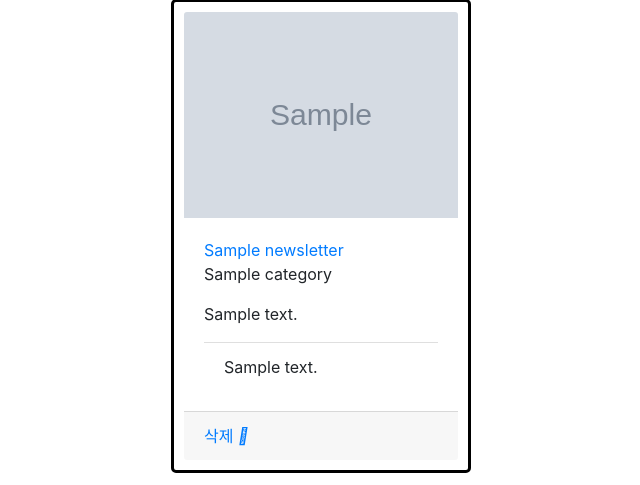
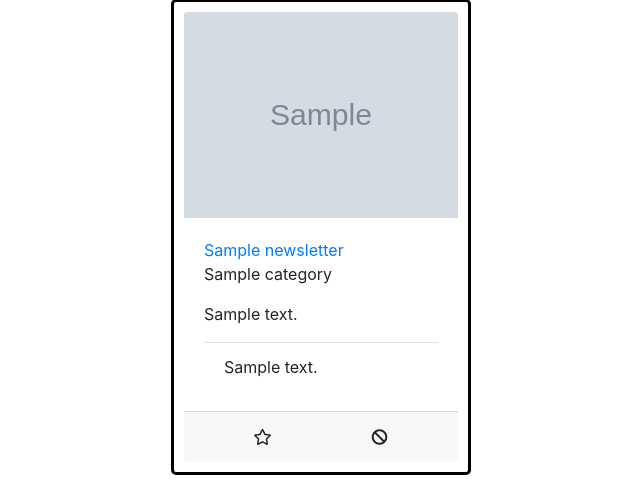
Before and after one commit to chochoq/newpyeonham, a Flask app: template templates/index.html in a window 1280 px wide. Shown: the part 325-810 px from the top of the page, without its empty margins (319-959 px from the left). Run offline with Flask 2, Linux system fonts and the light colour scheme; the template is opened without the code that fills it: most values are stand-ins (such as "Sample title", 1, 10 or a date in 2020); grey boxes marked "Sample" are stand-in pictures; some libraries are stand-ins or nearby versions; some web fonts are replaced.

Commit message:
좋아요, css 수정

```diff
--- a/app.py
+++ b/app.py
@@ -27,7 +27,7 @@ def home():
         user_info = db.user.find_one({"email": payload['email']})
 
         newsletters = list(db.newsletters.aggregate([{'$match': {'title': {'$nin': user_info['hide']}}},
-                                                     {'$sample': {'size': 8}},
+                                                     {'$sample': {'size': 12}},
                                                      { '$project': { '_id':False }}
                                                      ]))
 
@@ -36,7 +36,7 @@ def home():
         if len(like)>0 :
             for letter in newsletters :
                 if(letter['title'] in like) :
-                    letter['like'] = True
+                    letter['like'] = 1
 
         commentList = user_info['comment'];
         if len(commentList)>0 :
@@ -203,7 +203,6 @@ def show_letters():
 @app.route('/api/delete', methods=['POST'])
 def delete_letters():
     token_receive = request.cookies.get('mytoken')
-    print('토오오큰', token_receive)
     payload = jwt.decode(token_receive, SECRET_KEY, algorithms=['HS256'])
 
     title_receive = request.form['title_give']
@@ -211,6 +210,26 @@ def delete_letters():
 
     return jsonify({'msg': '이제 [' + title_receive + '] 뉴스레터는 보이지않아요!'})
 
+@app.route('/api/like', methods=['POST'])
+def like_letters():
+    token_receive = request.cookies.get('mytoken')
+    payload = jwt.decode(token_receive, SECRET_KEY, algorithms=['HS256'])
+
+    title_receive = request.form['title']
+    is_like = request.form['isLike']
+    print(title_receive, is_like)
+
+    if is_like == 'true':
+        db.user.update_one({"email": payload['email']}, {"$push": {"like": title_receive}})
+        msg = title_receive+' 좋아요!'
+    else :
+        db.user.update_one({"email": payload['email']}, {"$pull": {"like": title_receive}})
+        msg = title_receive+'는 이제 안 좋아요..'
+
+
+    return jsonify({'msg': msg})
+
+
 
 if __name__ == '__main__':
     app.run('0.0.0.0', port=5000, debug=True)
--- a/static/css/letterStyle.css
+++ b/static/css/letterStyle.css
@@ -7,12 +7,24 @@
 }
 
 .letter {
-
+    display: flex;
+    flex-direction: column;
     width: 300px;
     margin: 10px;
     padding: 10px;
     border: black solid;
     border-radius: 5px;
+}
+
+.letter .md-form{
+    display: flex;
+    flex-direction: column;
+    justify-content: center;
+    align-items: center;
+}
+
+.letter .md-form button{
+    margin-top: 10px;
 }
 
 .letter-img-top {
@@ -96,8 +108,24 @@
     width: 80%;
 }
 
-.button_box input{
-    background-color: #efefef;
-    color:black;
-    border: none;
+
+.letter footer{
+    display: flex;
+    justify-content: space-around;
+    align-items: center;
+
 }
+
+.letter footer i{
+    display: inline-block;
+    padding: 5px;
+    width: 50%;
+    height: 100%;
+    cursor: pointer;
+    text-align: center;
+}
+
+.like{
+    color: rgb(255, 162, 23);
+
+}
--- a/static/css/loginStyle.css
+++ b/static/css/loginStyle.css
@@ -35,3 +35,14 @@ section.show{
 .login.user_component{
     display: inline-block;
 }
+
+.input_box{
+    width: 1500px;
+    padding-left: 500px;
+}
+
+.button_box input{
+    background-color: #efefef;
+    color:black;
+    border: none;
+}
--- a/static/css/searchbarStyle.css
+++ b/static/css/searchbarStyle.css
@@ -12,8 +12,3 @@
     text-align: center;
 
 }
-
-.input_box{
-    width: 1500px;
-    padding-left: 500px;
-}
--- a/static/script/letterJs.js
+++ b/static/script/letterJs.js
@@ -36,3 +36,19 @@ function comment_insert(title,e) {
     }
 
 }
+
+function likeLetter(title, isLike){
+    if(document.cookie.split('=')[1]){
+        $.ajax({
+            type: 'POST',
+            url: '/api/like',
+            data: {title, isLike},
+            success: function (response) {
+                alert(response['msg']);
+                window.location.reload()
+            }
+        });
+    }else{
+        alert('로그인을 해주세요')
+    }
+}
--- a/templates/index.html
+++ b/templates/index.html
@@ -26,7 +26,10 @@
     <link rel="stylesheet" type="text/css" href="/static/css/loginStyle.css">
     <link rel="stylesheet" type="text/css" href="/static/css/letterStyle.css">
     <link rel="stylesheet" type="text/css" href="/static/css/searchbarStyle.css">
-    <link href="//maxcdn.bootstrapcdn.com/font-awesome/4.7.0/css/font-awesome.min.css" rel="stylesheet">
+    <link rel="stylesheet" href="https://stackpath.bootstrapcdn.com/font-awesome/4.7.0/css/font-awesome.min.css">
+    <link href="https://cdnjs.cloudflare.com/ajax/libs/font-awesome/5.13.0/css/all.min.css" rel="stylesheet"> <!--CDN 링크 -->
+
+
     <script>
         {#let newsletters = '{{ newsletters }}'#}
         let status = '{{ status }}'
@@ -242,12 +245,12 @@
                     {% endif %}
                 </div>
                 <footer class="card-footer">
-                    <a href="#" onclick="deleteLetters('{{ newsletter.title }}')"
-                       class="card-footer-item has-text-danger">
-                        삭제
-                        <span class="icon"><i class="fas fa-ban"></i></span>
-                    </a>                    </span>
-                    </a>
+                    {% if newsletter.like %}
+                        <i class="fas fa-star like" onclick="likeLetter('{{ newsletter.title }}',false)"></i>
+                    {% else %}
+                        <i class="far fa-star dontlike" onclick="likeLetter('{{ newsletter.title }}',true)"></i>
+                    {% endif %}
+                        <i onclick="deleteLetters('{{ newsletter.title }}')" class="fas fa-ban"></i>
                 </footer>
             </div>
         {% endfor %}
```
